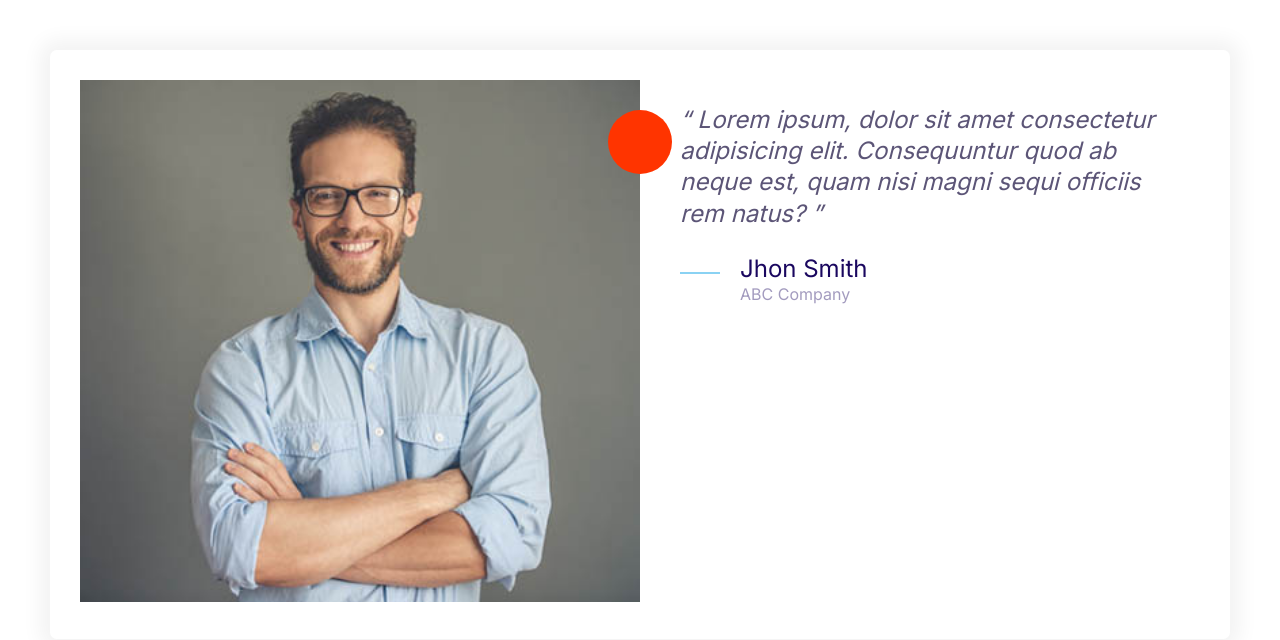
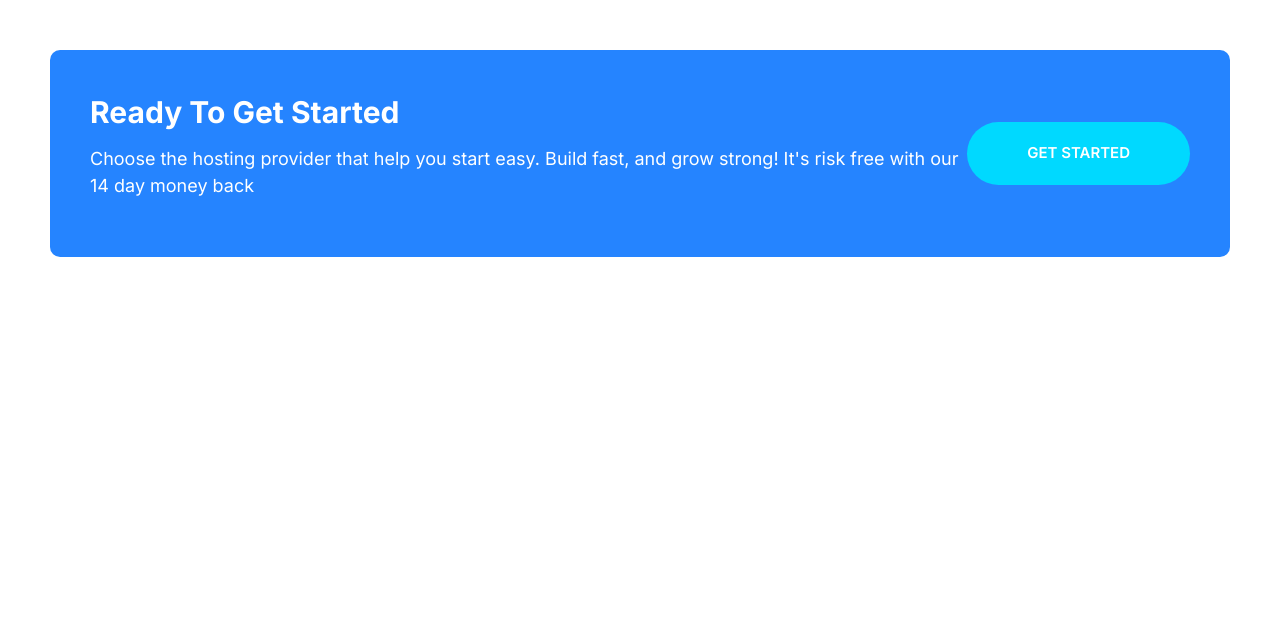
Before and after one commit to codewithjean/moshify, a plain HTML site: page index.html in a window 1280 px wide. Drawn offline with Linux system fonts and the light colour scheme.

Commit message:
Build the callout component.

```diff
--- a/css/styles.css
+++ b/css/styles.css
@@ -252,6 +252,11 @@
 .btn--block {
   width: 100%;
   display: inline-block; /* beacause ancor elmt are inline by default*/
+}
+
+.btn--stretched {
+  padding-left: 6rem;
+  padding-right: 6rem;
 }
 
 .btn--outline {
@@ -511,3 +516,45 @@
     margin-left: 6rem;
   }
 }
+
+/* Callout */
+
+.callout {
+  padding: 4rem;
+  border-radius: 10px;
+}
+
+.callout--primary {
+  background: var(--color-primary);
+  color: white;
+}
+
+.callout__heading {
+  color: white;
+  margin-top: 0;
+  font-size: 3rem;
+}
+
+.callout .btn {
+  justify-self: center;
+  align-self: center;
+}
+
+.callout__content {
+  text-align: center;
+}
+
+@media screen and (min-width: 768px) {
+  .callout .grid--1x2 {
+    grid-template-columns: 1fr auto;
+  }
+
+  .callout__content {
+    text-align: left;
+  }
+
+  .callout .btn {
+    justify-self: start;
+    margin: 0 2ren;
+  }
+}
--- a/index.html
+++ b/index.html
@@ -12,38 +12,19 @@
     <link rel="preconnect" href="https://fonts.googleapis.com">
 </head>
 <body style="padding:5rem">
-    <div class="card testimonial">
-        <div class="grid grid--1x2">
-            <div class="testimonial__image">
-                <img src="images/testimonial.jpg" alt="A happy smiling customer ">
-                <span class="icon-container icon-container--accent">
-                    <svg class="icon icon--white icon--small">
-                        <use xlink:href="images/sprite.svg#quotes"></use>
-                    </svg>
-                </span>
-            </div>
-
-            <blockquote class="quote">
-                <p class="quote__text">
-                    Lorem ipsum, dolor sit amet consectetur adipisicing
-                    elit. Consequuntur quod ab neque est, quam nisi
-                    magni sequi officiis rem natus?
-                 </p>
-                 <footer>
-                     <div class="media">
-                         <div class="media__image">
-                             <svg class="icon icon--primary quote__line">
-                                 <use xlink:href="images/sprite.svg#line"></use>
-                             </svg>
-                         </div>
-                         <div class="media__body">
-                             <h3 class="media__title quote__author">Jhon Smith</h3>
-                             <p class="quote__organization">ABC Company</p>
-                         </div>
-                     </div>
-                 </footer>
-            </blockquote>
-        </div>
-    </div>
+     <div class="callout callout--primary">
+         <div class= "grid grid--1x2">
+             <div class="callout__content">
+                 <h2 class="callout__heading">Ready To Get Started</h2>
+                 <p>
+                     Choose the hosting provider that help you start easy.
+                     Build fast, and grow strong! It's risk free with our 14 day money back
+                </p>
+             </div>
+             <a href="#" class='btn btn--secondary btn--stretched'>
+                 Get Started
+             </a>
+         </div>
+     </div>
 </body>
 </html>
```
Also changed, not shown: components/callout.html (added, +14 -0 lines).
